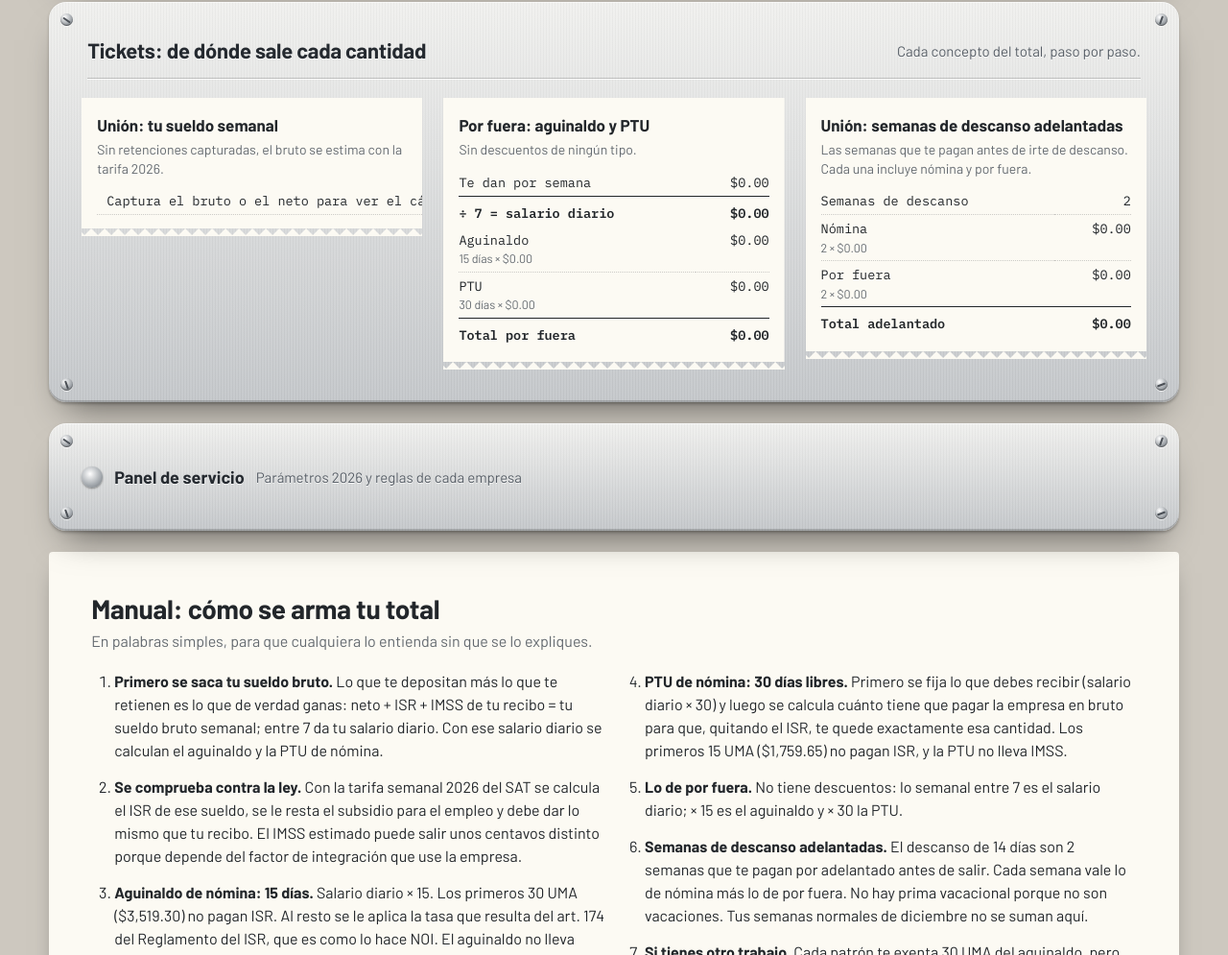
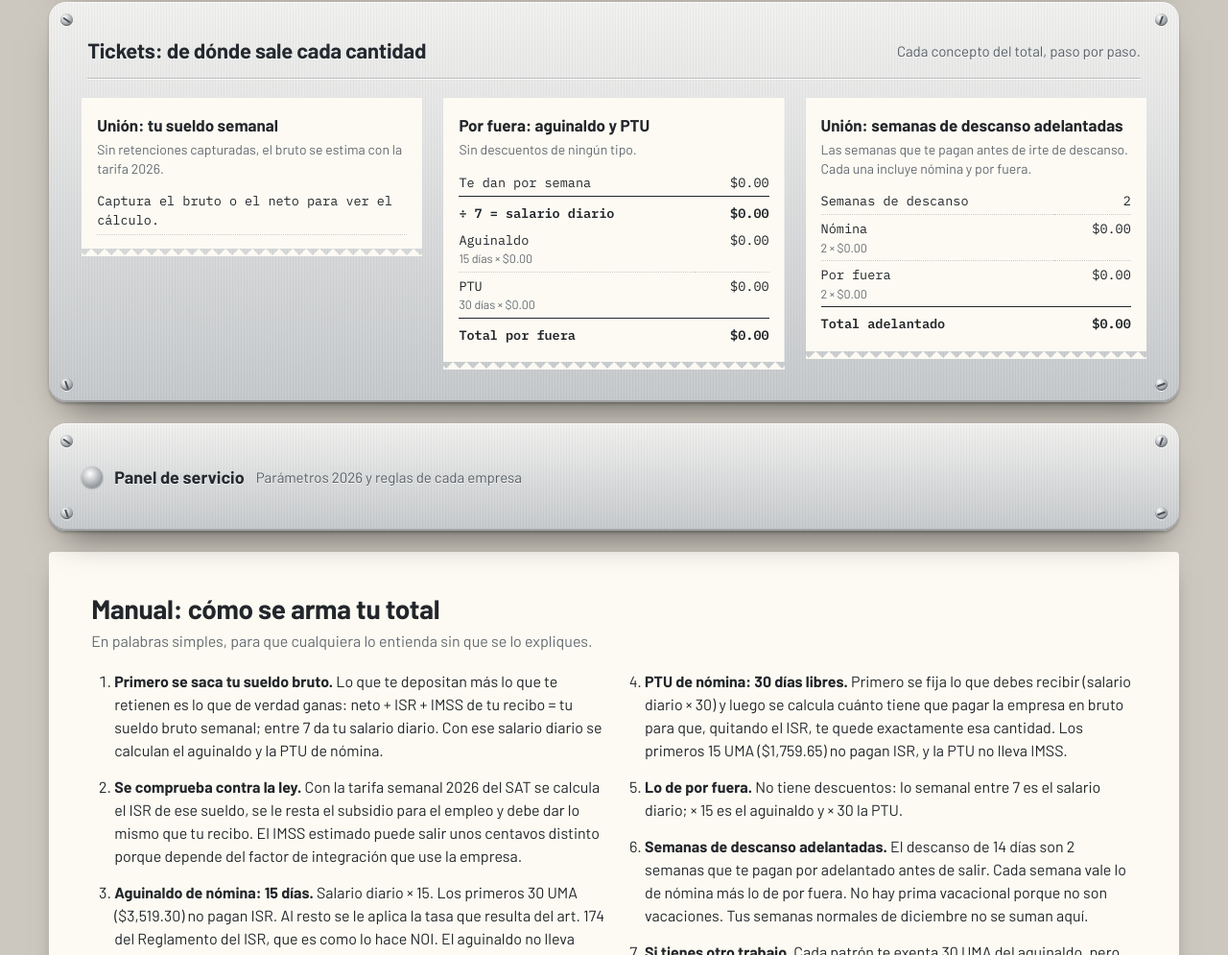
Before and after one commit to alanhl0109-cell/diciembre-union, a plain HTML site: page index.html in a window 1280 px wide. Shown: the part 2244-3239 px from the top of the page at 96% size. Drawn offline with nearby package versions, Linux system fonts and the light colour scheme.

Commit message:
Corrige desborde horizontal en celular con datos vacíos
Co-Authored-By: Claude Opus 5.5 <noreply@anthropic.com>
Claude-Session: https://claude.ai/code/session_01GLUd3DWhqT2nZvjCXoYYZy

```diff
--- a/index.html
+++ b/index.html
@@ -118,6 +118,7 @@ input,select,button{font:inherit;font-size:16px}
 .tk table{width:100%;border-collapse:collapse;font-family:"IBM Plex Mono",monospace;font-size:13.5px}
 .tk td{padding:4px 0;vertical-align:top;border-bottom:1px dotted rgba(34,38,42,.22)}
 .tk td:last-child{text-align:right;white-space:nowrap;padding-left:10px}
+.tk td[colspan]{text-align:left;white-space:normal;padding-left:0}
 .tk td small{display:block;color:var(--pmute);font-size:12.5px;font-family:"Barlow",sans-serif}
 .tk tr.ind td{padding-left:12px;color:var(--pmute);font-size:13px}
 .tk tr.ind td:last-child{padding-left:10px}
```
